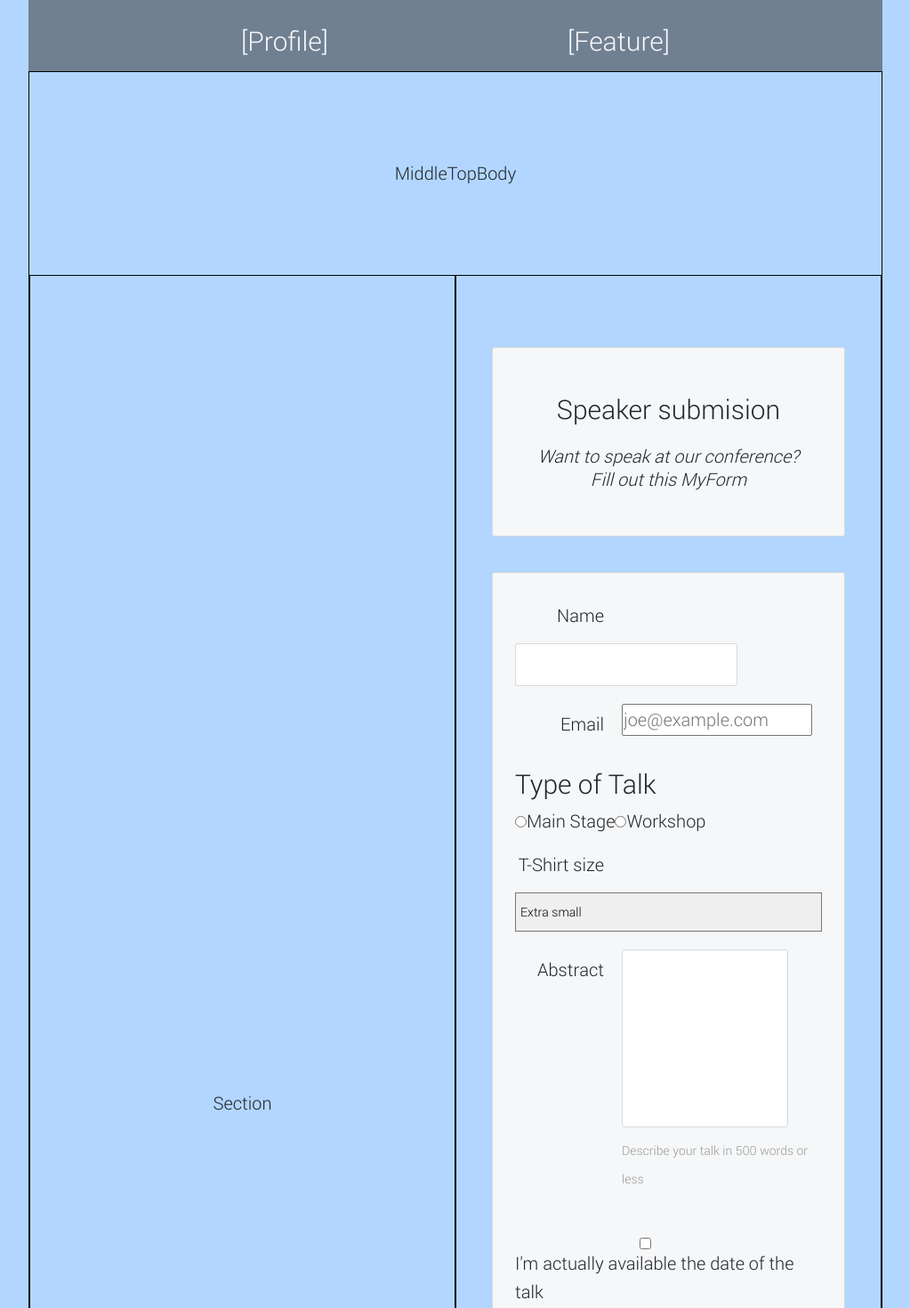
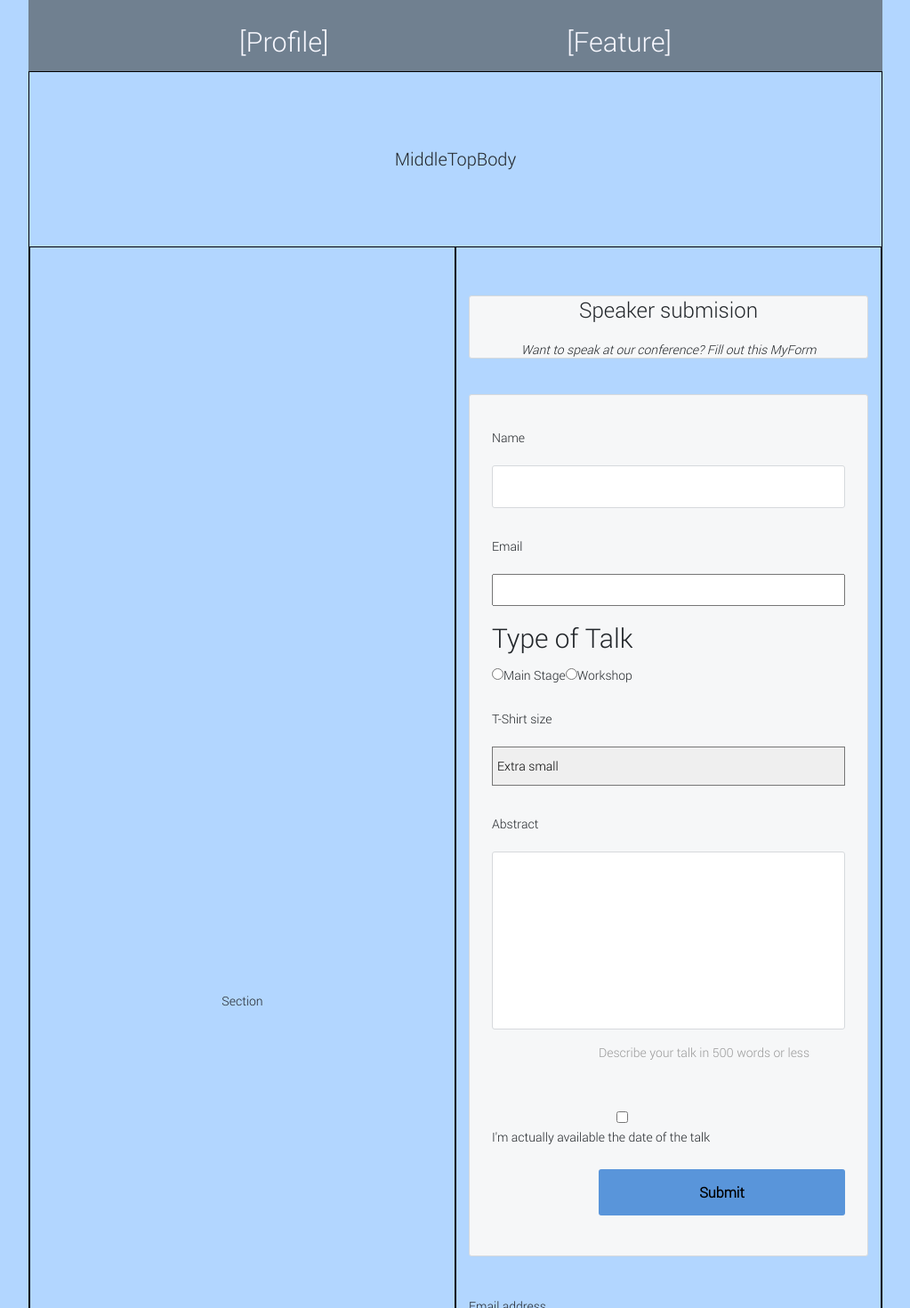
Before and after one commit to jolaya182/testLinter, a React app: page /#/ in a window 1280 px wide. Shown: the top 1470 px of the page at 89% size, without its empty margins (128-1151 px from the left). Built offline with nearby package versions, Linux system fonts and the light colour scheme.

Commit message:
fix form width and aside bar text with

```diff
--- a/src/components/MyForm.jsx
+++ b/src/components/MyForm.jsx
@@ -163,7 +163,7 @@ export default class MyForm extends React.Component {
     } = this;
     const { username, password } = this.state;
     return (
-      <div>
+      <div className="formSectionContainer">
         <header className="speakerFormHeader">
           <h1>Speaker submision</h1>
           <p>
@@ -181,7 +181,7 @@ export default class MyForm extends React.Component {
               id="email"
               name="email"
               type="email"
-              placeholder="joe@example.com"
+              // placeholder="joe@example.com"
             />
           </div>
           <fieldset className="legacyMyFormRow">
@@ -232,7 +232,9 @@ export default class MyForm extends React.Component {
             <span> {`I'm actually available the date of the talk `} </span>
           </div>
           <div className="formRow">
-            <button onClick={onSubmission}>Submit</button>
+            <button type="button" onClick={onSubmission} value="Submit">
+              Submit
+            </button>
           </div>
         </form>
         <Form>
--- a/src/css/index.scss
+++ b/src/css/index.scss
@@ -119,11 +119,12 @@ a {
 
   // width: 80%;
   margin: 40px 0;
-  padding: 50px;
+  padding-left: 15px;
+  padding-right: 15px;
 }
 
 .speakerFormHeader h1 {
-  font-size: 30px;
+  font-size: 24px;
   margin-bottom: 20px;
 }
 
@@ -153,6 +154,11 @@ a {
   width: 100%;
   padding: 7px;
   font-size: 14px;
+}
+
+input[type='email'] {
+  width: 100%;
+;
 }
 
 .formRow input[type='text']:invalid,
@@ -201,6 +207,7 @@ a {
   margin-bottom: 10px;
   padding: 7px;
   resize: none;
+  width: 100%;
 }
 
 .formRow .instructions {
@@ -216,12 +223,14 @@ a {
 .formRow button {
   font-size: 16px;
   font-weight: bold;
-  color: #ffffff;
+  // color: #ffffff;
   border: none;
   border-radius: 3px;
   background-color: #5995da;
-  padding: 10px 40px;
+  padding: 10px 5px;
   cursor: pointer;
+  width:100%;
+  // display: flex;
 }
 
 .formRow button:hover {
@@ -298,6 +307,7 @@ aside.asideBar {
   width: 100%;
   display: flex;
   background-color: slategrey;
+  display:flex;
 }
 
 nav.mainMenu {
@@ -313,7 +323,8 @@ nav.mainMenu {
   a {
     color: ghostwhite;
     padding: 1em;
-    font-size: 1.5em;
+    font-size: 6.4vw;
+
   }
 }
 
@@ -362,10 +373,12 @@ nav.mainMenu {
   max-width: 540px;
   display: flex;
   flex-wrap: wrap;
+  flex-direction: row;
   justify-content: center;
   align-items: center;
   border: 1px solid black;
-  padding: 2em 2em;
+  padding: 1em 1em;
+  font-size: 14px;
 }
 .secticle h2 {
   font-size: 30px;
@@ -380,6 +393,12 @@ nav.mainMenu {
   margin-bottom: 0;
 }
 
+.formSectionContainer {
+  display: flex;
+  flex-direction: column;
+  width:100%;
+}
+
 .footerClass {
   display: flex;
   flex-direction: row;
@@ -392,6 +411,11 @@ nav.mainMenu {
   display: flex;
   justify-content: center;
   align-items: center;
+}
+
+//overide bootstrap css
+.btn {
+  width: 100%;
 }
 
 //form css
@@ -446,6 +470,7 @@ nav.mainMenu {
     a {
       width: 100%;
       text-align: center;
+      font-size: 2.4vw;
     }
   }
 
@@ -482,6 +507,7 @@ nav.mainMenu {
     flex-direction: row;
     a {
       flex-direction: column;
+      font-size: 2.4vw;
     }
   }
 
@@ -529,13 +555,13 @@ nav.mainMenu {
   .form-row select,                 /* These */
   .form-row textarea {
     /* Selectors */
-    width: 250px;
+    // width: 250px;
     height: initial;
   }
 
   .formRow label {
     text-align: right;
-    width: 120px;
+    // width: 120px;
     margin-top: 7px;
     padding-right: 20px;
   }
```
Also changed, not shown: 3 other files (tests, documents, lock files or other folders).
